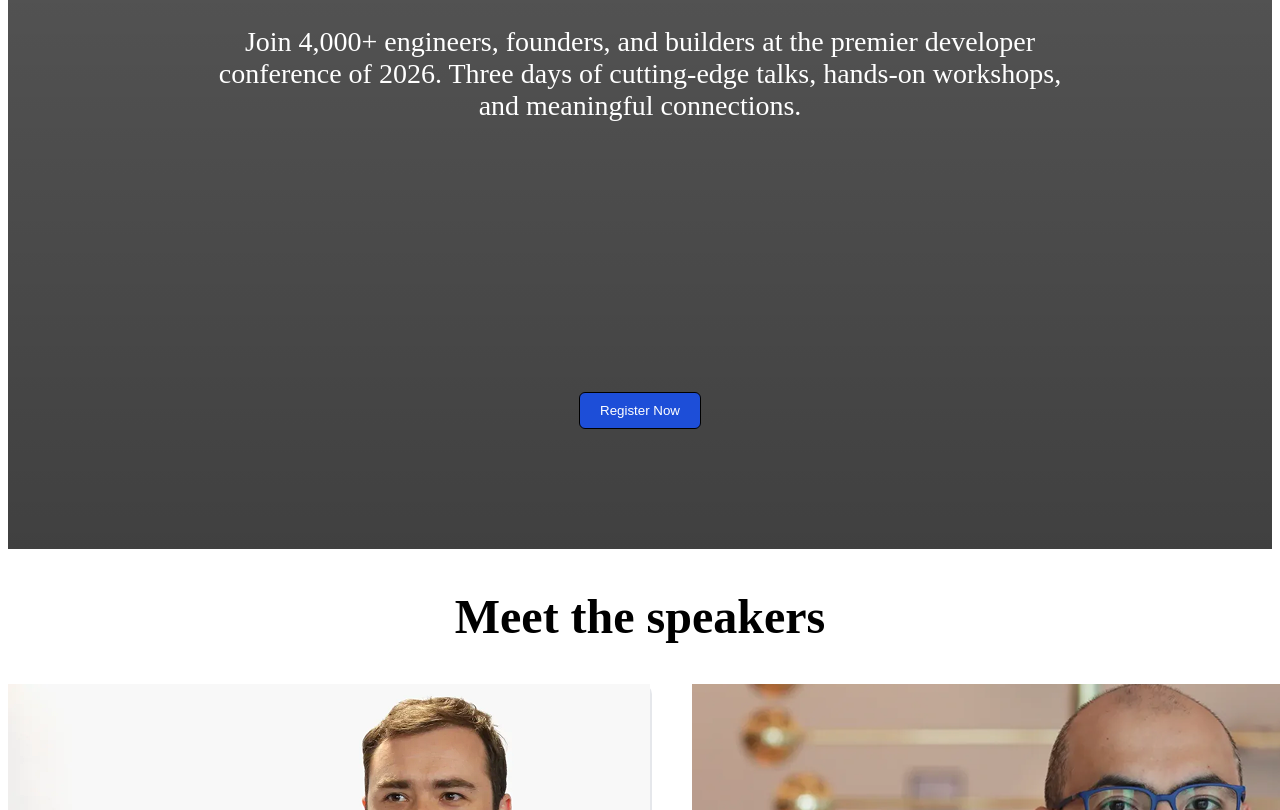
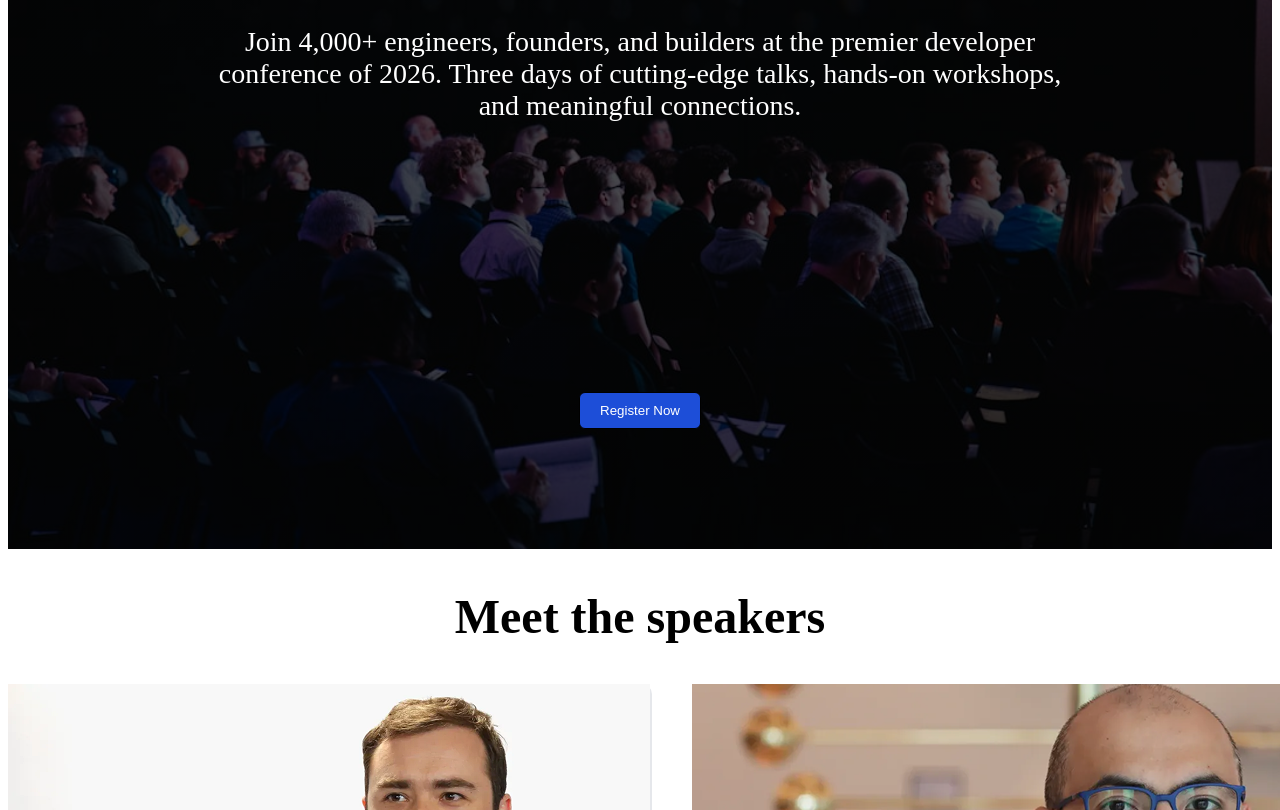
Before and after one commit to mukhoshdharii/assignment-1, a plain HTML site: page index.html in a window 1280 px wide. Shown: the part 371-1181 px from the top of the page. Drawn offline with Linux system fonts and the light colour scheme; the site is published under a folder, as on GitHub Pages, so addresses that start at the root find nothing.

Commit message:
banner background image fix

```diff
--- a/styles/banner.css
+++ b/styles/banner.css
@@ -1,5 +1,5 @@
 .hero{
-    background-image: linear-gradient(rgba(0, 0, 0, 0.65),rgba(0, 0, 0, 0.75)), url("/assets/banner.jpg");
+    background-image: linear-gradient(rgba(0, 0, 0, 0.65),rgba(0, 0, 0, 0.75)), url("../assets/banner.jpg");
     background-size: cover;
     background-position: center;
     background-repeat: no-repeat;
```
